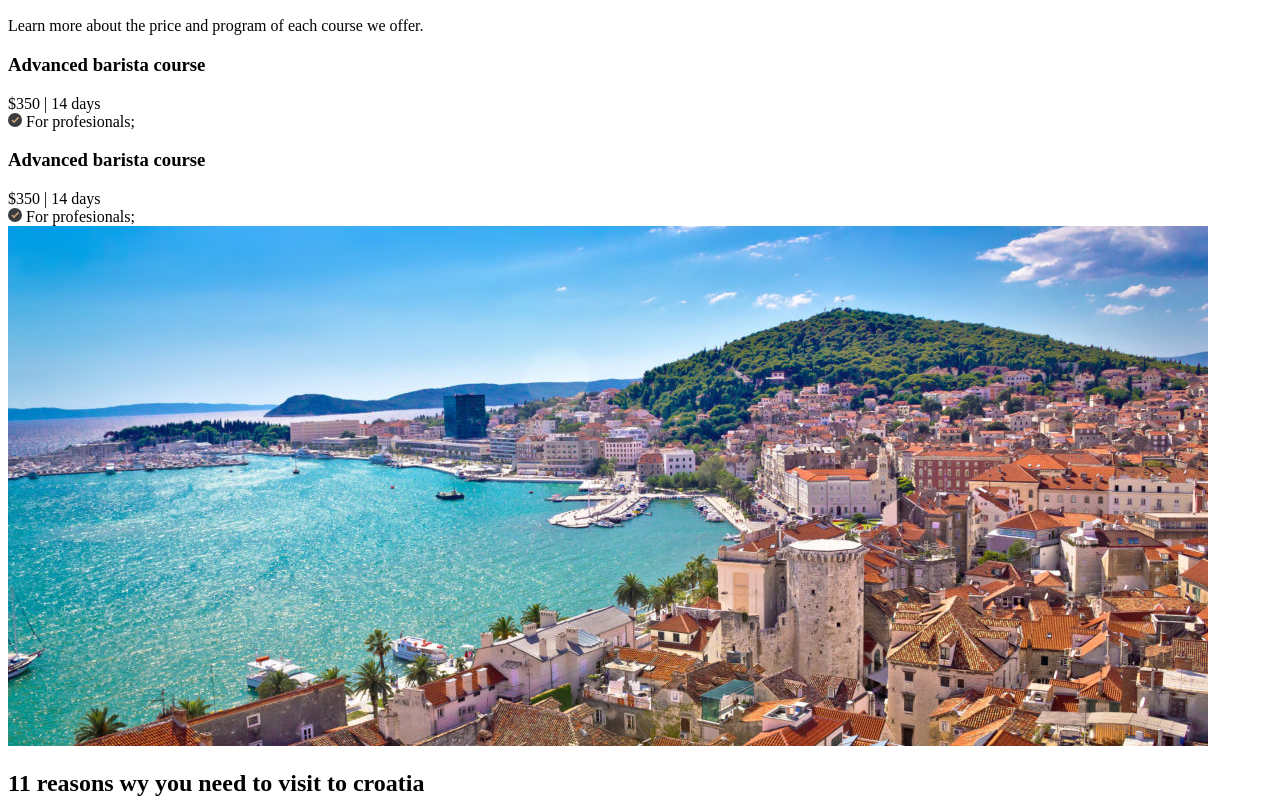
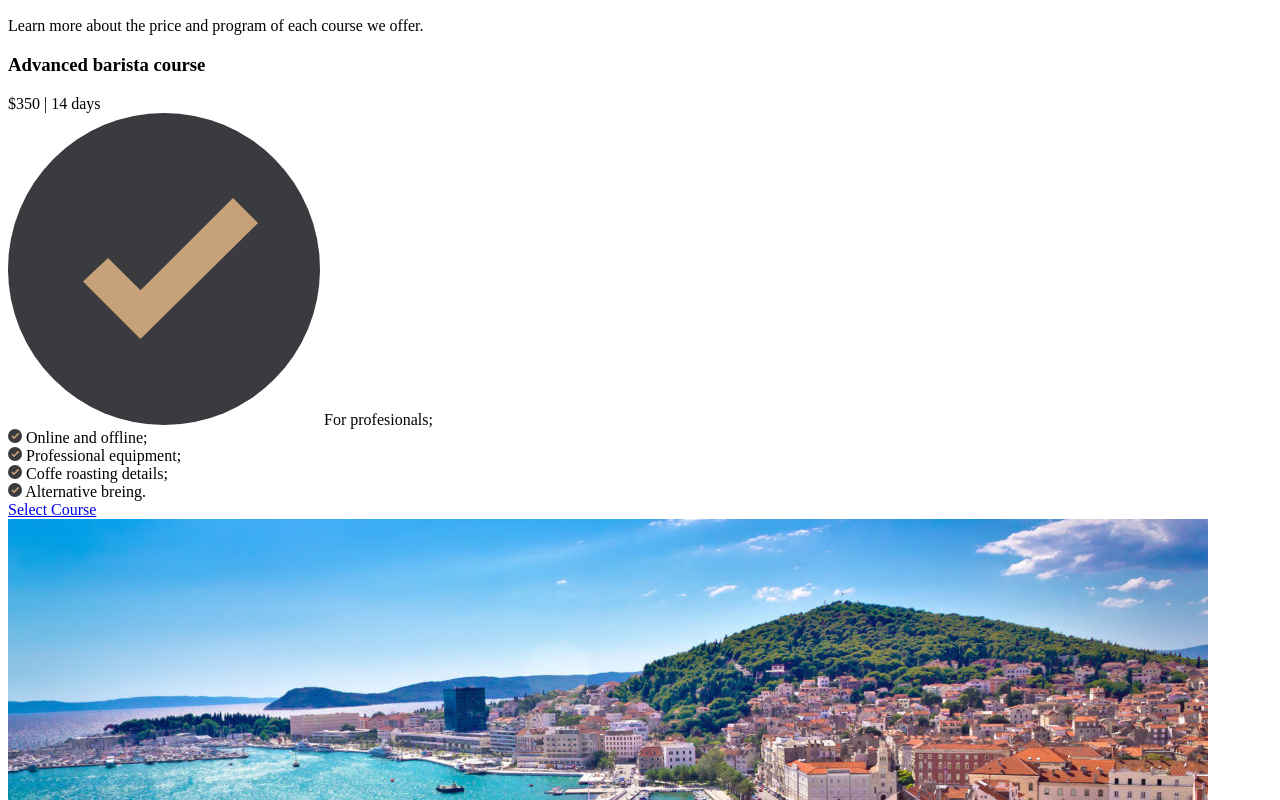
Before and after one commit to natkakos/landing, a plain HTML site: page index.html in a window 1280 px wide. Shown: the part 491-1291 px from the top of the page. Drawn offline with Linux system fonts and the light colour scheme.

Commit message:
Add photo

```diff
--- a/index.html
+++ b/index.html
@@ -89,12 +89,8 @@
         <section class="pricing">
             <div class="pricing__body">
                 <div class="pricing__header">
-                    <div class="pricing__overtittle">
-                        <span>Pricing</span>
-                    </div>
-                    <div class="pricing__tittle">
-                        <h2>Our pricing plans</h2>
-                    </div>
+                    <span class="pricing__overtittle">Pricing</span>
+                    <h2 class="pricing__tittle">Our pricing plans</h2>
                     <span class="pricing__text">Learn more about the price and program of each course we offer.</span>
                 </div>
             </div>
@@ -105,26 +101,36 @@
                         <h3 class="item-pricing__tittle">Advanced barista course</h3>
                         <span class="item-pricing__price">$350 | 14 days</span>
                         <div>
-                            <img width="14" src="img/done.svg" class="" alt="icon">
+                            <svg width="312" height="312" viewBox="0 0 312 312" fill="none" xmlns="http://www.w3.org/2000/svg">
+                                <circle cx="156" cy="156" r="156" fill="#393B3E"/>
+                                <path d="M132.5 226L75 168.602L100 144.894L132.5 177.336L225 85L250 109.956L132.5 226Z" fill="#C7A17A"/>
+                                </svg>
                             <span>For profesionals;</span>
                         </div>
-                    </div>
-                    <div class="item-pricing">
-                        <h3 class="item-pricing__tittle">Advanced barista course</h3>
-                        <span class="item-pricing__price">$350 | 14 days</span>
                         <div>
                             <img width="14" src="img/done.svg" class="" alt="icon">
-                            <span>For profesionals;</span>
+                            <span>Online and offline;</span>
+                        </div>
+                        <div>
+                            <img width="14" src="img/done.svg" class="" alt="icon">
+                            <span>Professional equipment;</span>
+                        </div>
+                        <div>
+                            <img width="14" src="img/done.svg" class="" alt="icon">
+                            <span>Coffe roasting details;</span>
+                        </div>
+                        <div>
+                            <img width="14" src="img/done.svg" class="" alt="icon">
+                            <span>Alternative breing.</span>
                         </div>
                     </div>
 
+                </div>
+            </div>
+        </section>
 
+        <a href="#" class="button">Select Course</a>
 
-                </div>
-                <div class="pricing__column"></div>
-                <div class="pricing__column"></div>
-                <div class="pricing__column"></div>
-            </div>
 
             <!-- <p class="pricing__overtittle">Pricing</p>
                 <h1 class="pricing__tittle">Our pricing plans</h1>
```
Lines whose indentation alone changed are shown as unchanged.
